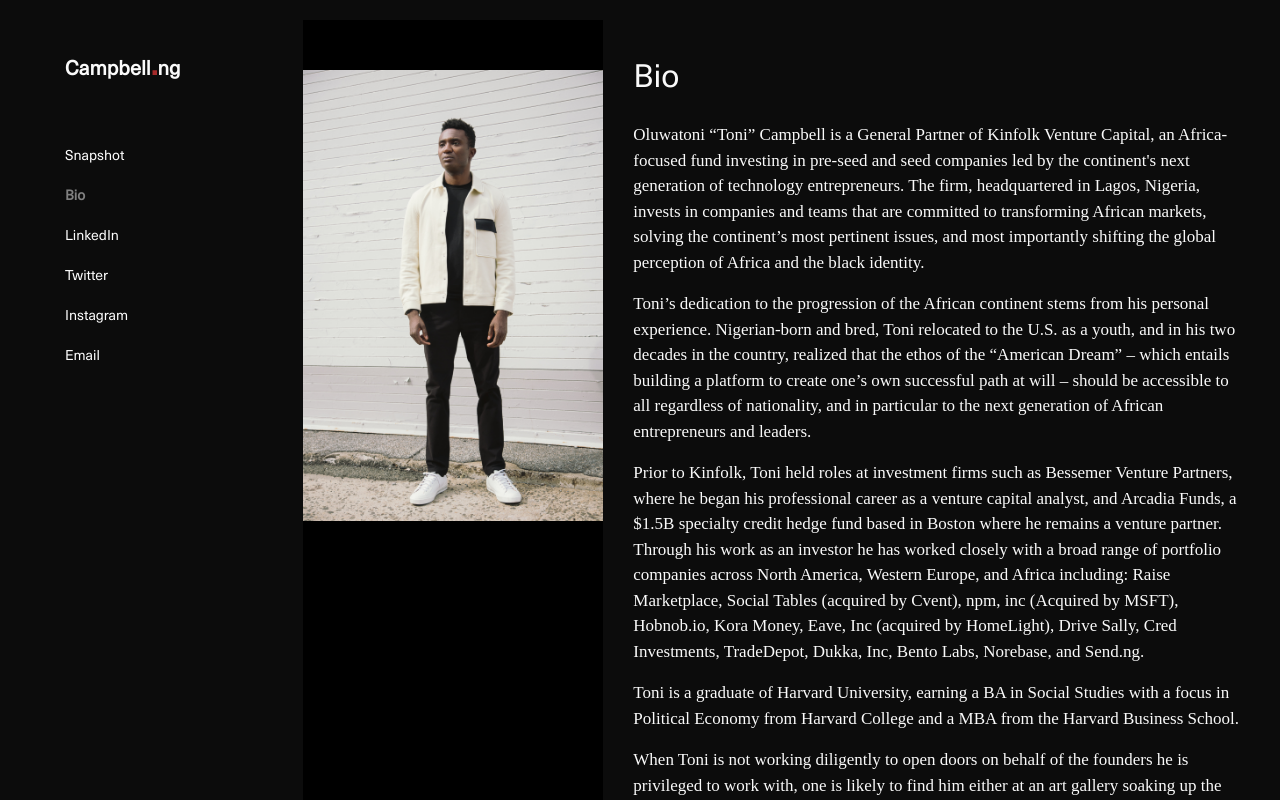
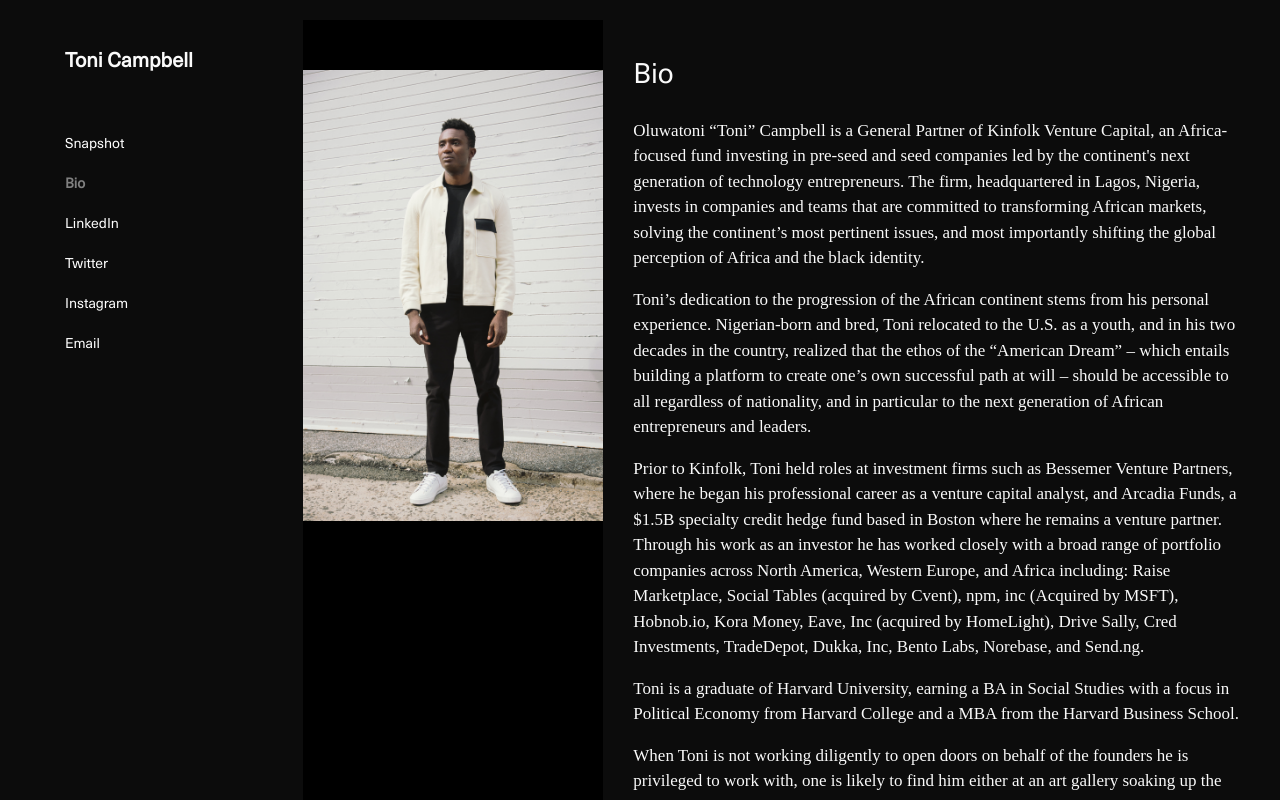
Before and after one commit to zemarr/gallery-portfolio, a React (Create React App) app: page /toni in a window 1280 px wide. Built offline with nearby package versions, Linux system fonts and the light colour scheme.

Commit message:
minor bug fixes

```diff
--- a/src/App.js
+++ b/src/App.js
@@ -33,7 +33,9 @@
         <StyledApp className="styled-app container-fluid">
           <StyledHeader>
             <StyledLogo to="/" className="logo-container">
-              <h4>Campbell<span style={{ fontSize: "30px", color: "brown" }}>.</span>ng</h4>
+              <h4>Campbell
+                {/* <span style={{ fontSize: "30px", color: "brown" }}>.</span>ng */}
+              </h4>
             </StyledLogo>
             <StyledHamburger onClick={handleSidebarActive} menuOpen={sidebarActive}>
               <div className="menu-btn_hamburger"></div>
--- a/src/components/bioDetails.js
+++ b/src/components/bioDetails.js
@@ -13,7 +13,7 @@
                 </div>
                 <div className="col-lg-8">
                     <div className="bio-content">
-                        <h2 className="mb-4">Bio</h2>
+                        <h3 className="mb-4">Bio</h3>
                         <p>
                             Oluwatoni “Toni” Campbell is a General Partner of Kinfolk Venture Capital, an Africa-focused fund investing in pre-seed and seed companies led by the continent's next generation of technology entrepreneurs. The firm, headquartered in Lagos, Nigeria, invests in companies and teams that are committed to transforming African markets, solving the continent’s most pertinent issues, and most importantly shifting the global perception of Africa and the black identity.
                         </p>
--- a/src/components/sidebar.js
+++ b/src/components/sidebar.js
@@ -14,7 +14,9 @@
     <>
       <StyledSidebar isOpen={!sidebarActive}>
         <StyledLogo to="/" className="sidebar-logo-container">
-          <h4>Campbell<span style={{fontSize: "30px", color: "brown"}}>.</span>ng</h4>
+          <h4>Toni Campbell
+            {/* <span style={{fontSize: "30px", color: "brown"}}>.</span>ng */}
+          </h4>
         </StyledLogo>
         <ul className="navigation">
           <li>
--- a/src/styled-components/containers.js
+++ b/src/styled-components/containers.js
@@ -52,7 +52,7 @@
   }
 
   h4 {
-    font-weight: 900;
+    font-weight: 600;
     font-size: 20px !important;
   }
 `;
--- a/src/styled-components/styledBio.js
+++ b/src/styled-components/styledBio.js
@@ -55,7 +55,7 @@
         height: calc(100vh - 20px);
         scrollbar-width: thin;
 
-        h2 {
+        h3 {
             font-weight: 500;
         }
 
```
